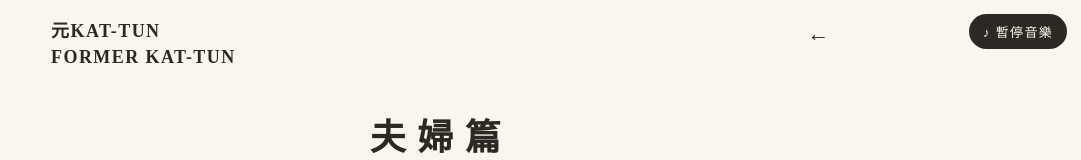
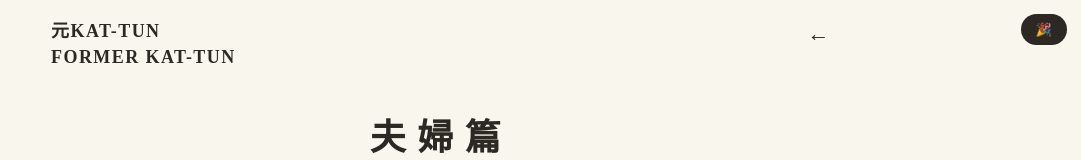
Before and after one commit to tracywinson404-eng/kattun, a plain HTML site: page fufu.html in a window 1280 px wide. Shown: the top 160 px of the page, without its empty margins (199-1280 px from the left). Drawn offline with Linux system fonts and the light colour scheme.

Commit message:
Update fufu.html

```diff
--- a/fufu.html
+++ b/fufu.html
@@ -49,13 +49,13 @@ video{width:100%;aspect-ratio:16/9;background:#000;border-radius:8px;display:blo
 <div class="copy">© 2026 formerkattun.com &nbsp;·&nbsp; JUST FOR FUN</div>
 </div>
 <audio id="bgm" src="bgm 2.mp3" loop preload="auto"></audio>
-<button class="music-btn" id="musicBtn">♪ 播放音樂</button>
+<button class="music-btn" id="musicBtn">🎁</button>
 <script>
 var bgm=document.getElementById('bgm');var btn=document.getElementById('musicBtn');var started=false;
-function tryPlay(){bgm.play().then(function(){started=true;btn.textContent='♪ 暫停音樂';}).catch(function(){});}
+function tryPlay(){bgm.play().then(function(){started=true;btn.textContent='🎉';}).catch(function(){});}
 document.addEventListener('click',function(){if(!started) tryPlay();});
 document.addEventListener('touchstart',function(){if(!started) tryPlay();});
-btn.addEventListener('click',function(e){e.stopPropagation();if(bgm.paused){bgm.play();btn.textContent='♪ 暫停音樂';}else{bgm.pause();btn.textContent='♪ 播放音樂';}});
+btn.addEventListener('click',function(e){e.stopPropagation();if(bgm.paused){bgm.play();btn.textContent='🎉';}else{bgm.pause();btn.textContent='🎁';}});
 tryPlay();
 </script>
 </body>
```
